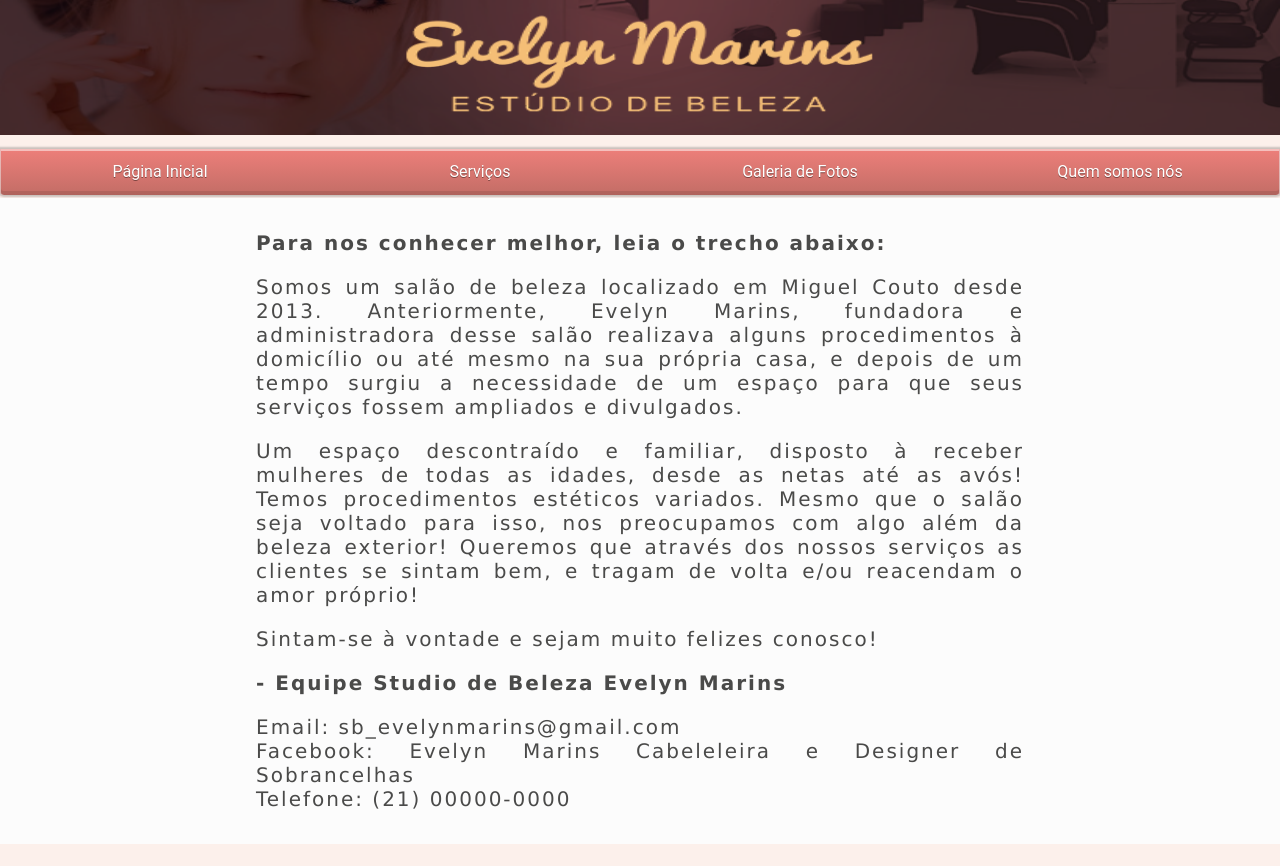
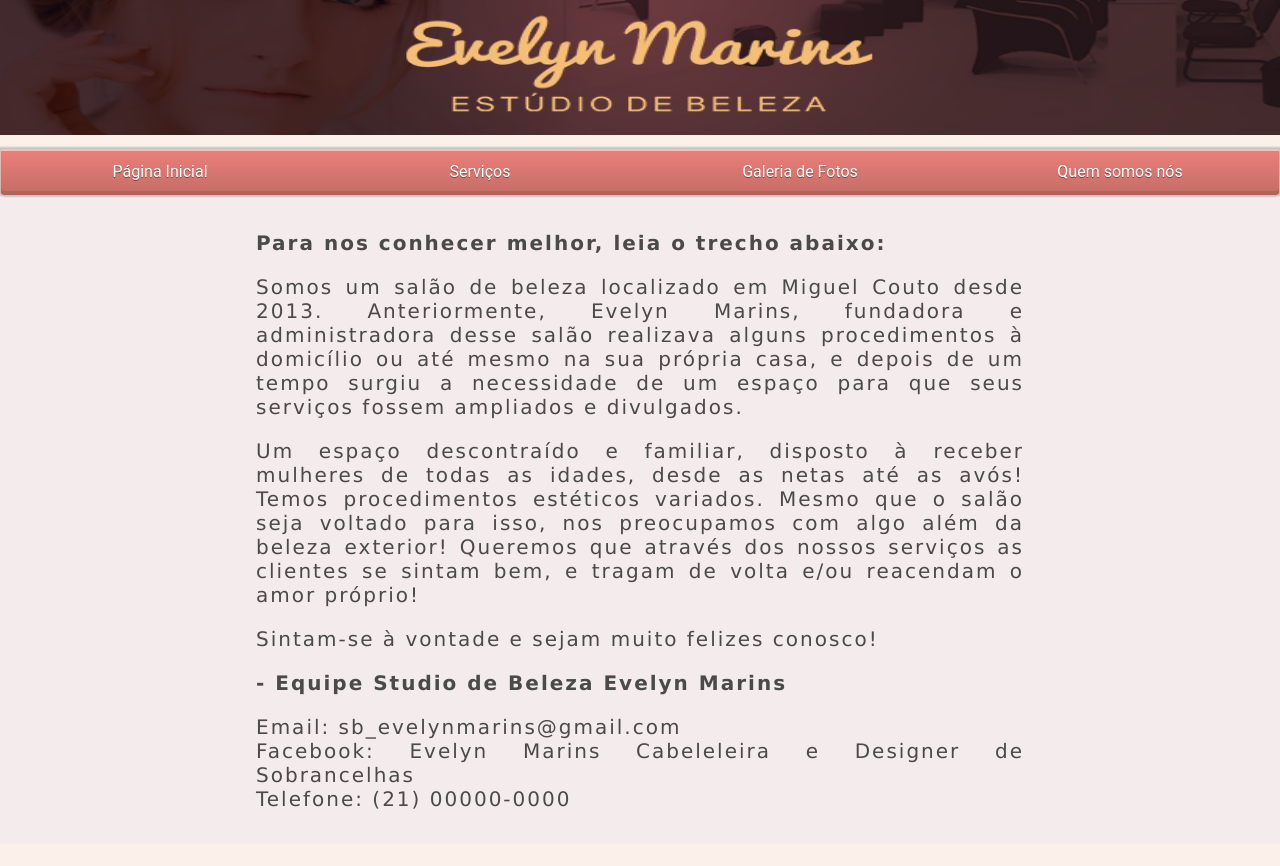
Before and after one commit to cp2-dc-info-projeto-final/sb-studio-de-beleza, a PHP site: page /quemsomos.html in a window 1280 px wide. Shown: the top 866 px of the page. Run offline with PHP 8.4, Linux system fonts and the light colour scheme.

Commit message:
mudança na estilização css

```diff
--- a/Projeto/estilo_quemsomos.css
+++ b/Projeto/estilo_quemsomos.css
@@ -69,7 +69,7 @@ body
 }
 .fundo
 {
-background-color:#fcfcfc;
+background-color:#f4ecec;
 height:30%;
 }
 .footer
```
